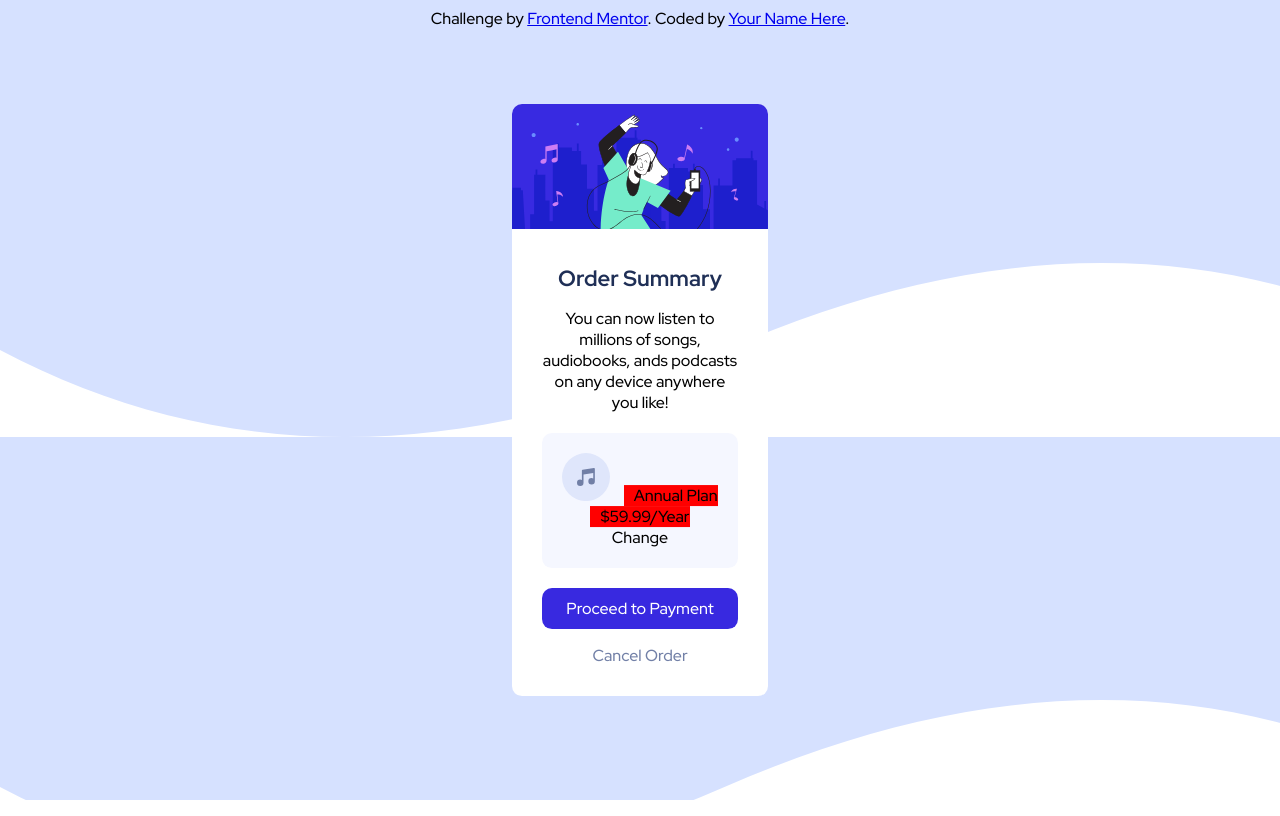
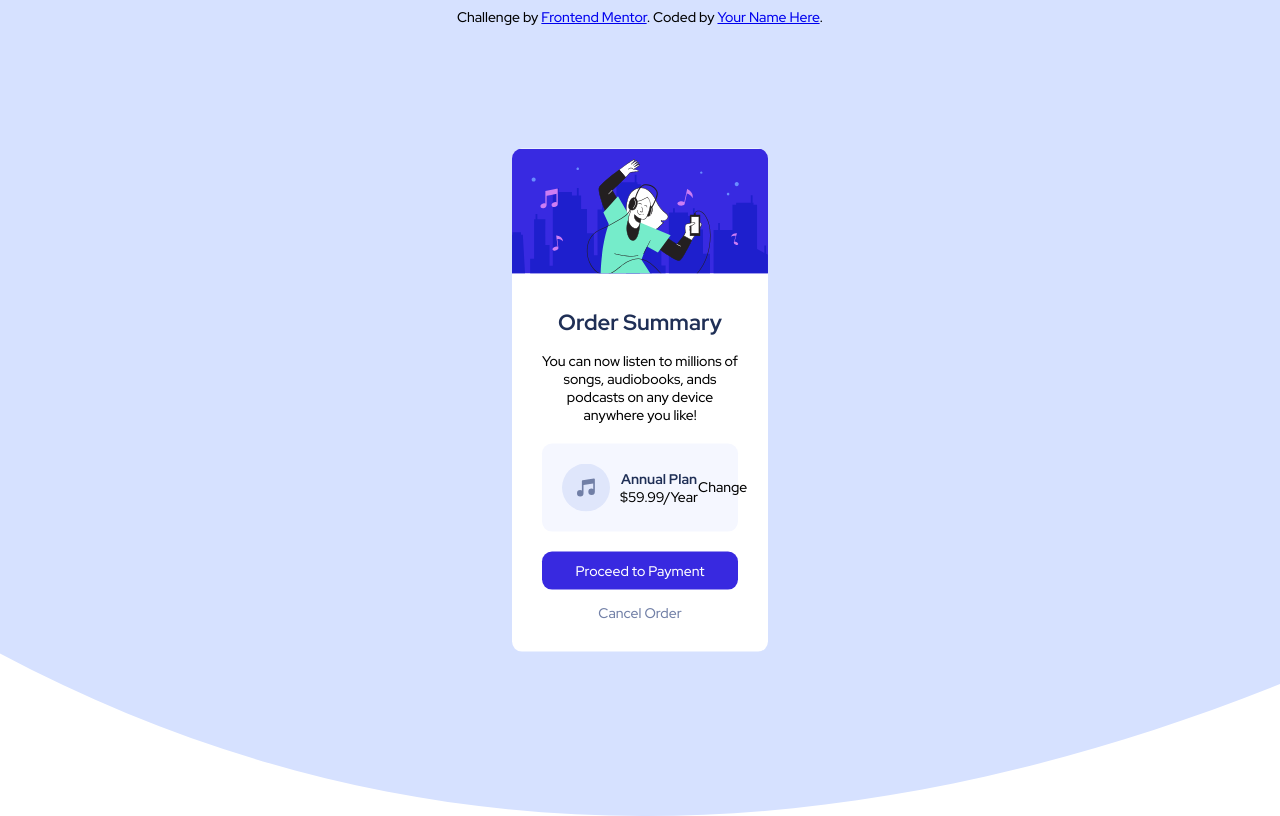
Before and after one commit to jakegodsall/fm-order-summary-component, a plain HTML site: page index.html in a window 1280 px wide. Drawn offline with Linux system fonts and the light colour scheme.

Commit message:
fixed the annual plan section

```diff
--- a/index.html
+++ b/index.html
@@ -37,14 +37,12 @@
         <div class="choice-lhs">
           <img src="images/icon-music.svg" alt="music note icon">
           <div class="plan-container">
-            <p class="plan">Annual Plan</p>
+            <h2 class="plan">Annual Plan</h2>
             <p>$59.99/Year</p>
           </div>
 
         </div>
-        <div class="change">
-          Change
-        </div>
+        <p class="choice-rhs">Change</p>
 
       </div>
 
--- a/stylesheet.css
+++ b/stylesheet.css
@@ -1,8 +1,10 @@
 body {
     font-family: 'Red Hat Display', sans-serif;
-    font-size: 16px;
+    font-size: 14px;
     text-align: center;
     background-image: url(images/pattern-background-desktop.svg);
+    background-size: cover;
+    min-height: 100vh;
 }
 
 .container {
@@ -19,11 +21,18 @@ body {
 
 #hero {
     max-width: 100%;
+
 }
 
 h1 {
     font-size: 22px;
     color: hsl(223, 47%, 23%);
+}
+
+h2 {
+    font-size: 14px;
+    color: hsl(223, 47%, 23%);
+    margin: 0;
 }
 
 .text-content {
@@ -35,37 +44,34 @@ h1 {
     border-radius: 10px;
     margin: 20px 0;
     padding: 20px;
+    display: flex;
+    justify-content: space-between;
 }
 
 .choice-lhs {
-    max-width: 100%;
-    max-heihgt: 100%;
-    display: inline;
+    display: flex;
+    align-items: center;
+
 }
 
 .choice-lhs img {
-    max-width: 100%;
-    max-height: 100%;
+    width: auto;
     padding: 0;
     margin: 0;
 }
 
 .plan-container {
-    display: inline;
-    background-color: red;
-    padding: 0px;
-    margin-top: 0px;
+    display: flex;
+    flex-direction: column;
     margin-left: 10px;
 }
 
 .plan-container p {
-    margin-left: 10px;
-    display: inline;
-    max-width: auto;
+    margin: 0;
 }
 
-.change {
-    display: inline;
+.choice-rhs {
+    text-align: right;
 }
 
 .payment-btn {
```
